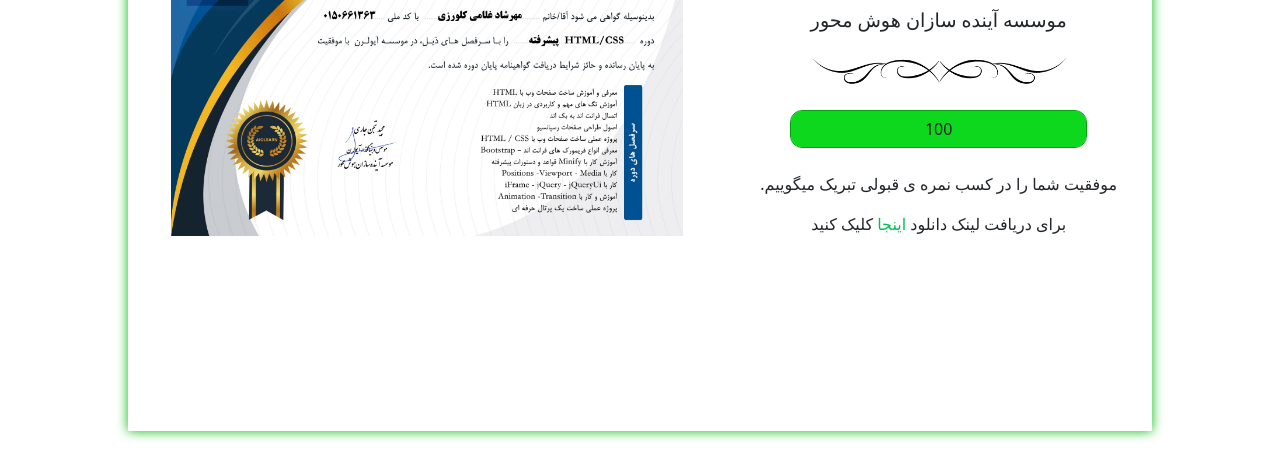
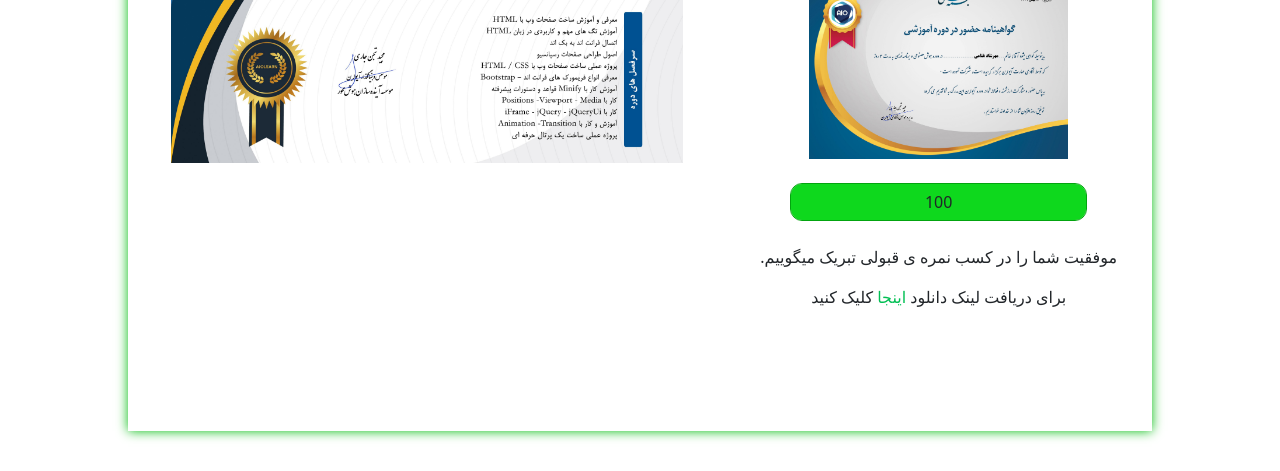
Before and after one commit to Mehrghk/aiosuccesspage, a plain HTML site: page index.html in a window 1280 px wide. Shown: the part 329-800 px from the top of the page. Drawn offline with nearby package versions, Linux system fonts and the light colour scheme.

Commit message:
Add files via upload

```diff
--- a/index.html
+++ b/index.html
@@ -19,7 +19,7 @@
 
           <div class="card-body">
 
-            <img  class="hrr" src="566.png">
+            <img  class="hrr" src="مدرک شاتل.jpg">
             <br>
             <br>
             <p class="form-control" id="nomre">100</p>
```
Also changed, not shown: مدرک شاتل.jpg (added).
